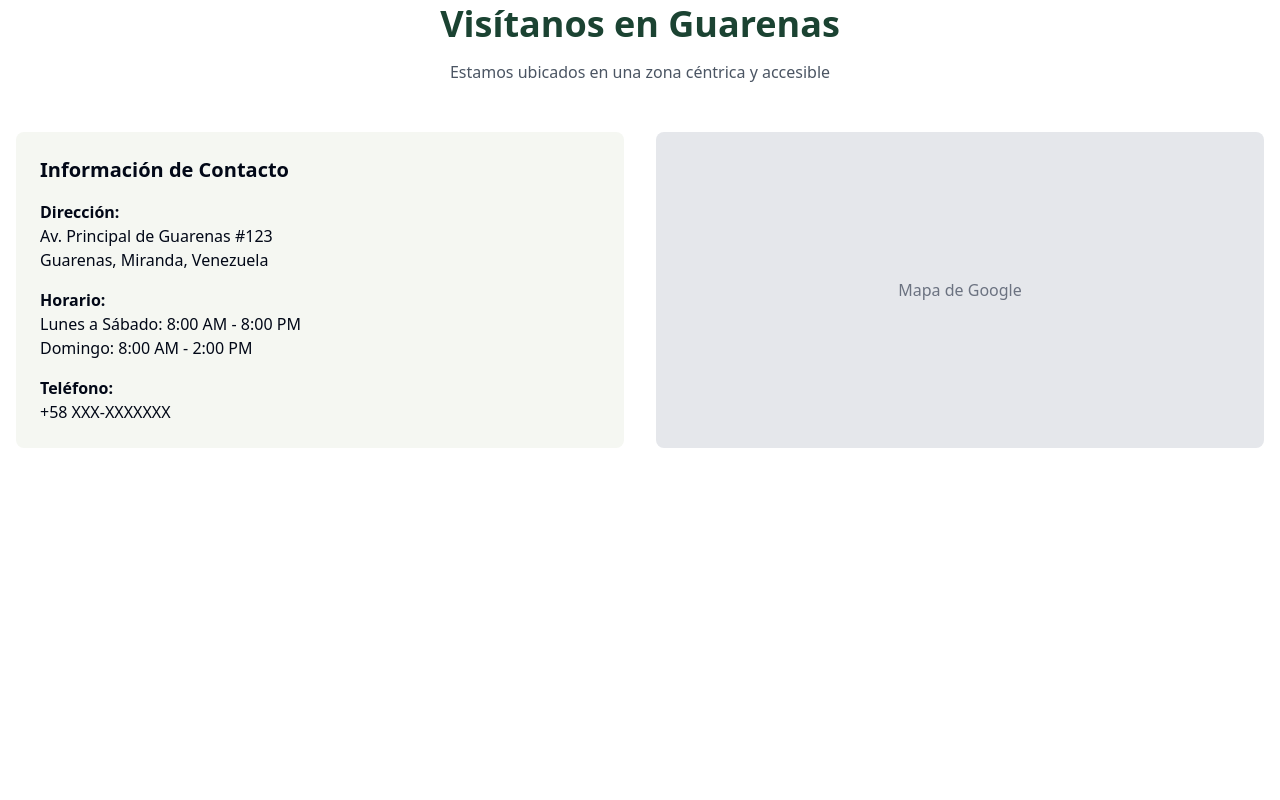
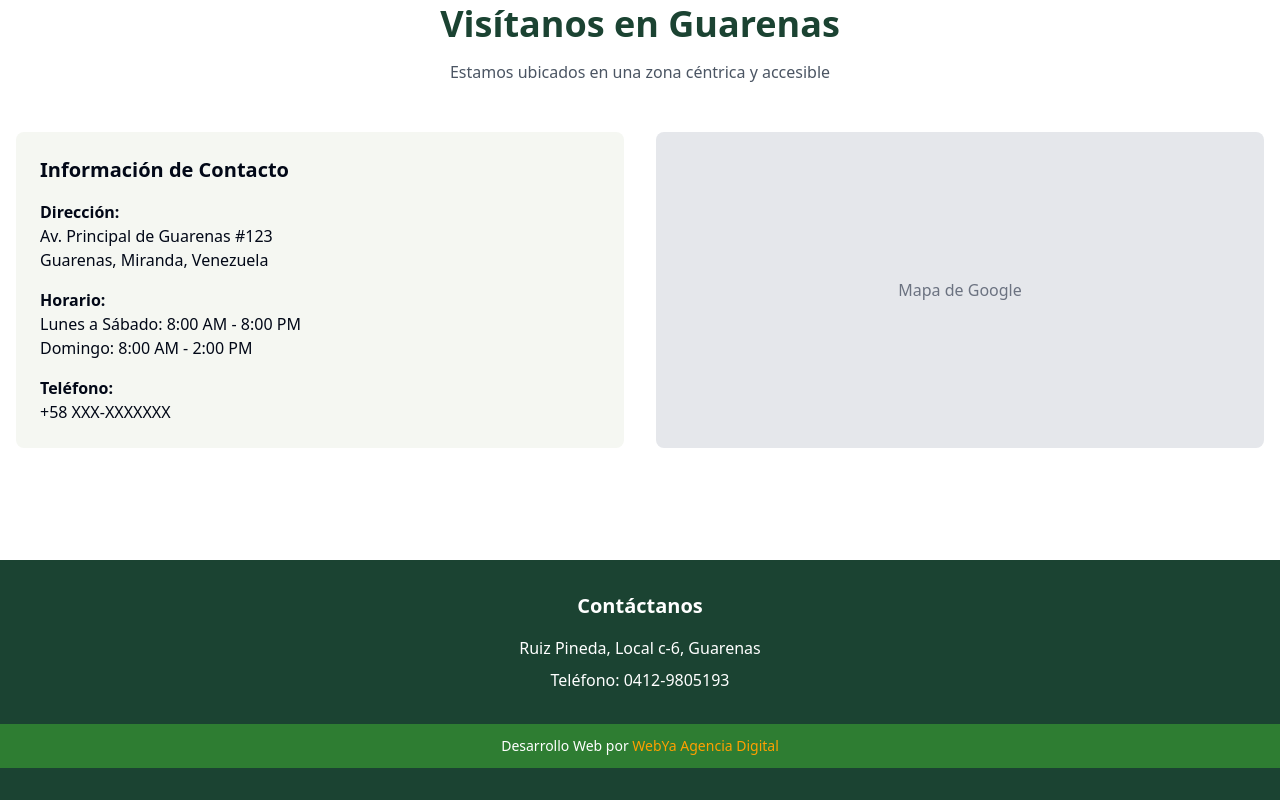
Before and after one commit to codikaorg/cosmeticos-tulanding, a React (Vite) app: page / in a window 1280 px wide. Shown: the part 1814-2614 px from the top of the page. Before the commit the page ends 2326 px from the top, so only its background shows below. Built offline with nearby package versions, Linux system fonts and the light colour scheme.

Commit message:
Add footer and web development section
Implemented a footer containing contact information: Ruiz Pineda, Local c-6, Guarenas, Telefono: 0412-9805193. Added a section below the footer with a link to WebYa Agencia Digital for web development services.
[skip gpt_engineer]

```diff
--- /dev/null
+++ b/src/components/Footer.tsx
@@ -0,0 +1,28 @@
+const Footer = () => {
+  return (
+    <footer className="bg-market-dark text-white py-8 mt-12">
+      <div className="container mx-auto px-4">
+        <div className="text-center">
+          <h3 className="font-semibold text-xl mb-4">Contáctanos</h3>
+          <p className="mb-2">Ruiz Pineda, Local c-6, Guarenas</p>
+          <p className="mb-6">Teléfono: 0412-9805193</p>
+        </div>
+      </div>
+      <div className="bg-market-primary py-3 mt-8">
+        <div className="container mx-auto px-4 text-center text-sm">
+          Desarrollo Web por{" "}
+          <a
+            href="https://webyaagencia.digital"
+            target="_blank"
+            rel="noopener noreferrer"
+            className="text-market-secondary hover:text-market-light transition-colors"
+          >
+            WebYa Agencia Digital
+          </a>
+        </div>
+      </div>
+    </footer>
+  );
+};
+
+export default Footer;
--- a/src/pages/Index.tsx
+++ b/src/pages/Index.tsx
@@ -3,6 +3,7 @@ import DeliCombos from "@/components/DeliCombos";
 import Benefits from "@/components/Benefits";
 import Location from "@/components/Location";
 import WhatsAppButton from "@/components/WhatsAppButton";
+import Footer from "@/components/Footer";
 
 const Index = () => {
   return (
@@ -11,6 +12,7 @@ const Index = () => {
       <DeliCombos />
       <Benefits />
       <Location />
+      <Footer />
       <WhatsAppButton />
     </div>
   );
```
